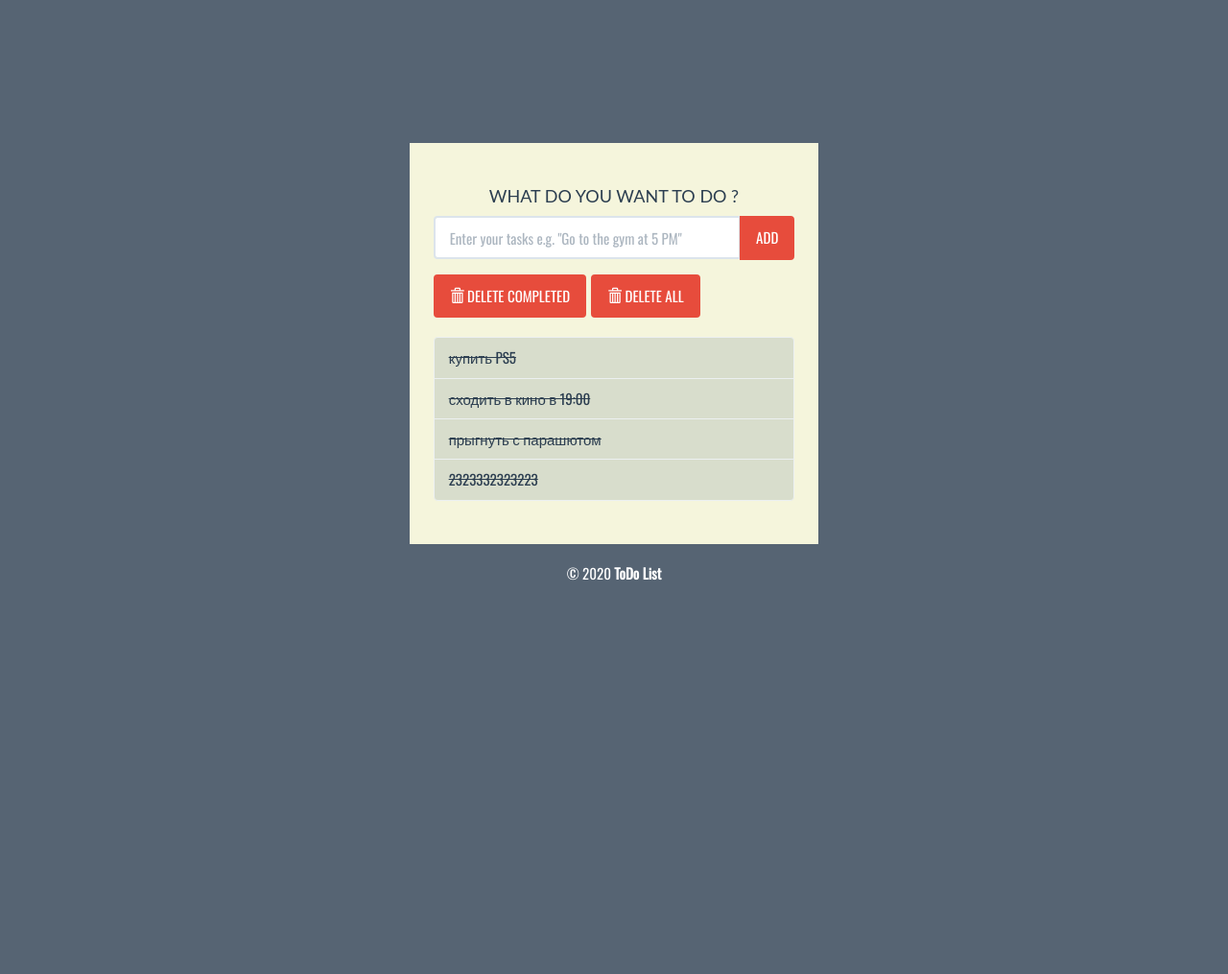
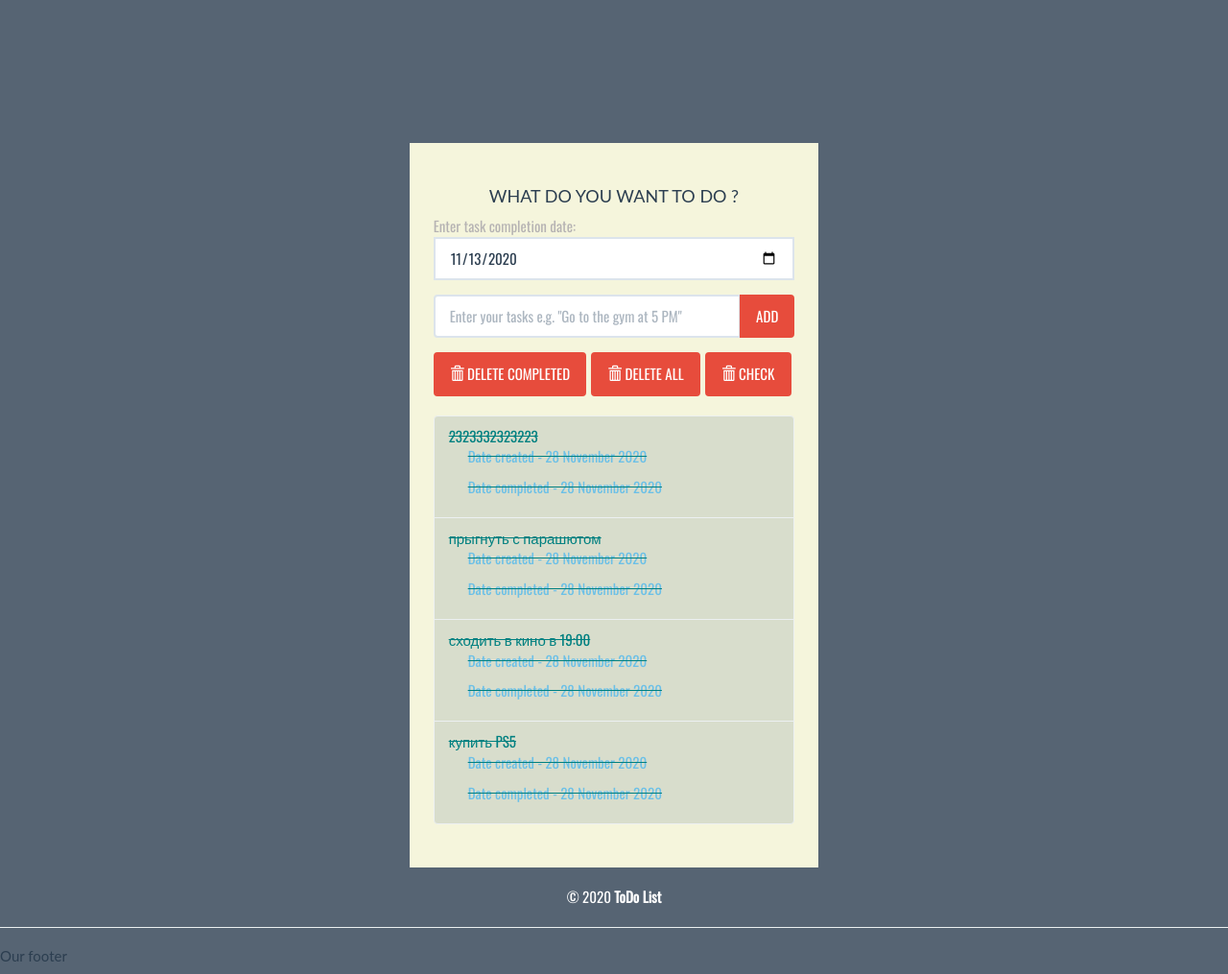
Before and after one commit to TwinSss/ToDo_List, a Django app: page / in a window 1280 px wide. Shown: the part 70-1085 px from the top of the page at 96% size. Before the commit the page ends 675 px from the top, so only its background shows below. Run offline with Django 3.2, Linux system fonts and the light colour scheme; a user stored in the database is signed in; data comes from the database, SQL or seed files in the repository; both versions use the stored data as it was after the commit; some libraries are stand-ins or nearby versions.

Commit message:
Todo_2.5

```diff
--- a/ToDo/TD/TD/settings.py
+++ b/ToDo/TD/TD/settings.py
@@ -120,3 +120,7 @@ USE_TZ = True
 # https://docs.djangoproject.com/en/3.0/howto/static-files/
 
 STATIC_URL = '/static/'
+
+STATICFILES_DIRS = [
+    os.path.join(BASE_DIR, 'static')
+]
--- a/ToDo/TD/todo/forms.py
+++ b/ToDo/TD/todo/forms.py
@@ -1,14 +1,24 @@
 from django.contrib.auth.forms import UserCreationForm
 from django.contrib.auth.models import User
 from django import forms
+import datetime
+
+class DateInput(forms.DateInput):
+    input_type = 'date'
 
 
 class TodoForm(forms.Form):
-    text = forms.CharField(max_length=40, widget=forms.TextInput(
+    make_up = forms.DateField(initial=datetime.date.today(), widget=DateInput(
+        attrs={'class': 'form-control', 'aria-label': 'Todo'}
+    ))
+    text = forms.CharField(max_length=60, widget=forms.TextInput(
         attrs={'class': 'form-control', 'placeholder': 'Enter your tasks e.g. "Go to the gym at 5 PM"',
                'aria-label': 'Todo', 'aria-describedby': 'add-btn'}
     ))
 
+class ExampleTodoForm(forms.Form):
+    class Meta:
+        widgets = {'make_up': DateInput()}
 
 class CreateUserForm(UserCreationForm):
     class Meta:
--- a/ToDo/TD/todo/models.py
+++ b/ToDo/TD/todo/models.py
@@ -1,5 +1,6 @@
 from django.db import models
 from django.contrib.auth.models import User
+import datetime
 
 
 class Client(models.Model):
@@ -14,10 +15,21 @@ class Client(models.Model):
 
 
 class Todo(models.Model):
+	STATUS = (
+		('Important', 'Important'),
+		('Soon', 'Soon'),
+	)
+
 	client = models.ForeignKey(Client, null=True, on_delete=models.CASCADE)
-	text = models.CharField(max_length=40)
+	text = models.CharField(max_length=200, null=True)
 	complete = models.BooleanField(default=False)
 	date_created = models.DateTimeField(auto_now_add=True)
+	make_up = models.DateField(null=True)
+	date_completed = models.BooleanField(default=False)
+	status = models.CharField(max_length=200, null=True)
+
+	class Meta:
+		ordering = ["-date_created"]
 
 	def __str__(self):
 		return self.text
--- a/ToDo/TD/todo/static/todo/styles.css
+++ b/ToDo/TD/todo/static/todo/styles.css
@@ -27,6 +27,10 @@ body {
 	text-decoration: line-through;
 	background: rgba(149, 165, 166, .3);
 }
+.todo-check {
+	text-decoration: line-through;
+	background: rgb(108, 192, 231);
+}
 footer {
 	margin-top: 20px;
 	color: white;
@@ -39,3 +43,12 @@ footer {
 	color: #fff;
 	margin-right: 20px;
 }
+.date-created {
+	color: rgb(108, 192, 231)
+}
+.list-group-item {
+	color: teal;
+}
+.date-completion {
+	color: rgb(182, 179, 179);
+}
--- a/ToDo/TD/todo/templates/todo/index.html
+++ b/ToDo/TD/todo/templates/todo/index.html
@@ -12,7 +12,12 @@
 				{% csrf_token %}
 				<div class="form-group">
 					<div class="input-group">
-						 {{ form.text }}
+						<p class="date-completion" id="add-btn">Enter task completion date:{{ form.make_up }} </p>
+					</div>
+				</div>
+				<div class="form-group">
+					<div class="input-group">
+						{{ form.text }}
 					  <span class="input-group-btn">
 						  <button type="submit" class="btn btn-danger" id="add-btn">ADD</button>
 					  </span>
@@ -32,16 +37,30 @@
 								<i class="glyphicon glyphicon-trash"></i> DELETE ALL
 							</button></a>
 						</div>
+						<div class="btn-group">
+							<a href="{% url 'datecomplete' %}"><button type="button" class="btn btn-danger">
+								<i class="glyphicon glyphicon-trash"></i> CHECK
+							</button></a>
+						</div>
 					</div>
 				</div>
 			</div>
 
+			<!-- <table class="table table-sm">
+				<tr>
+					<th></th>
+					<th>Todo</th>
+					<th>Time</th>
+				</tr>
+			</table> -->
 			<ul class="list-group t20">
 				{% for todo in todo_list %}
 					{% if todo.complete %}
-					<li class="list-group-item todo-completed">{{ todo.text }}</li>
+					<li class="list-group-item todo-completed">{{ todo.text }} <p class="date-created" style="margin-left: 20px;">Date created - {{ todo.date_created|date:"d F Y" }} </p>
+						<p class="date-created" style="margin-left: 20px;">Date completed - {{ todo.make_up|date:"d F Y" }} </p></li>
 					{% else %}
-					<a href="{% url 'complete' todo.id %}"><li class="list-group-item">{{ todo.text }}</li></a>
+					<a href="{% url 'complete' todo.id %}"><li class="list-group-item">{{ todo.text }} <p class="date-created" style="margin-left: 20px;">Date created - {{ todo.date_created|date:"d F Y" }} </p>
+						<p class="date-created" style="margin-left: 20px;">Date completed - {{ todo.make_up|date:"d F Y" }} </p></li></a>
 					{% endif %}
 				{% endfor %}
 			</ul>
--- a/ToDo/TD/todo/templates/todo/main.html
+++ b/ToDo/TD/todo/templates/todo/main.html
@@ -1,6 +1,5 @@
+<!DOCTYPE html>
 {% load static %}
-
-<!DOCTYPE html>
 <html lang="en">
 <head>
 	<meta charset="utf-8">
@@ -19,12 +18,14 @@
 </head>
 <body>
 	{% include 'todo/navbar.html' %}
-
 	<div class="container-fluid"></div>
     {% block content %}
 
-    {% endblock content %}
+	{% endblock content %}
 	</div>
+	    <hr>
+	    <h5>Our footer</h5>
+
 </body>
 
     <!-- Optional JavaScript -->
--- a/ToDo/TD/todo/templates/todo/navbar.html
+++ b/ToDo/TD/todo/templates/todo/navbar.html
@@ -24,7 +24,7 @@
       </li>
       {% if request.user.is_staff %}
       <li class="nav-item">
-        <a class="nav-link" href="#">Client</a>
+        <a class="nav-link" href="{% url 'client' %}">Client</a>
       </li>
       {% endif %}
     </ul>
--- a/ToDo/TD/todo/urls.py
+++ b/ToDo/TD/todo/urls.py
@@ -11,8 +11,9 @@ urlpatterns = [
     path('', views.index, name='index'),
     path('add', views.addTodo, name='add'),
     path('complete/<todo_id>', views.completeTodo, name='complete'),
+    path('datecomplete', views.dateComplete, name='datecomplete'),
     path('deletecompleted', views.deleteCompleted, name='deletecomplete'),
     path('deleteall', views.deleteAll, name='deleteall'),
 
-    path('customer/<str:pk_test>/', views.customer, name='customer')
+    path('client/', views.client, name='client'),
 ]
--- a/ToDo/TD/todo/views.py
+++ b/ToDo/TD/todo/views.py
@@ -1,3 +1,4 @@
+import datetime
 from django.shortcuts import render, redirect
 from django.views.decorators.http import require_POST
 from django.contrib.auth.forms import UserCreationForm
@@ -19,7 +20,9 @@ def index(request):
 
     todo_list = Todo.objects.filter(client_id=Client.objects.get(name=request.user))
     form = TodoForm()
-    context = {'todo_list': todo_list, 'form': form}
+    date_created = datetime.datetime.now()
+
+    context = {'todo_list': todo_list, 'form': form, 'date_created': date_created }
 
     return render(request, 'todo/index.html', context)
 
@@ -29,9 +32,8 @@ def index(request):
 def addTodo(request):
 
     form = TodoForm(request.POST)
-
     if form.is_valid():
-       new_todo = Todo(text=request.POST['text'], client=Client.objects.get(name=request.user))
+       new_todo = Todo(text=request.POST['text'],make_up=request.POST['make_up'], client=Client.objects.get(name=request.user))
        new_todo.save()
 
     return redirect('index')
@@ -43,6 +45,18 @@ def completeTodo(request, todo_id):
     todo = Todo.objects.get(pk=todo_id)
     todo.complete = True
     todo.save()
+
+    return redirect('index')
+
+
+@allowed_users(allowed_roles=['admin', 'client'])
+def dateComplete(request):
+
+    todo = Todo.objects.filter(client_id=Client.objects.get(name=request.user))
+    for i in todo:
+        if datetime.date.today() >= i.make_up:
+            i.date_completed = True
+            i.save()
 
     return redirect('index')
 
@@ -112,8 +126,5 @@ def logoutUser(request):
 
 
 @allowed_users(allowed_roles=['admin'])
-def customer(request):
-
-    customer = Todo.objects.get(id=pk_test)
-    context = {'customer':customer}
-    return render(request, 'todo/customer.html', context)
+def client(request):
+    return render(request, 'todo/client.html')
--- a/ToDo/TD/weather/admin.py
+++ b/ToDo/TD/weather/admin.py
@@ -1,4 +1,6 @@
 from django.contrib import admin
 from .models import City
+
+
 # Register your models here.
 admin.site.register(City)
--- a/ToDo/TD/weather/urls.py
+++ b/ToDo/TD/weather/urls.py
@@ -3,5 +3,5 @@ from . import views
 
 urlpatterns = [
     path('weather', views.index, name='weather'),
-    path('/delete/<str:pk>/', views.deleteCity, name='delete'),
+    path('delete/<str:pk>', views.deleteCity, name='delete'),
     ]
--- a/ToDo/TD/weather/views.py
+++ b/ToDo/TD/weather/views.py
@@ -6,6 +6,7 @@ from .forms import CityForm
 from todo.decorators import unauthenticated_user, allowed_users, admin_only
 from django.contrib.auth.decorators import login_required
 from todo.models import Client
+from todo.decorators import unauthenticated_user, allowed_users, admin_only
 
 
 @login_required(login_url='login')
```
Also changed, not shown: ToDo/TD/todo/templates/todo/client.html (added, +50 -0 lines), ToDo/TD/db.sqlite3, ToDo/TD/todo/migrations/0008_auto_20201121_1959.py (added), ToDo/TD/todo/migrations/0009_auto_20201121_2055.py (added), ToDo/TD/todo/migrations/0010_auto_20201121_2111.py (added), ToDo/TD/todo/migrations/0011_todo_make_up.py (added), ToDo/TD/todo/migrations/0012_todo_date_completed.py (added), 1 other file.
